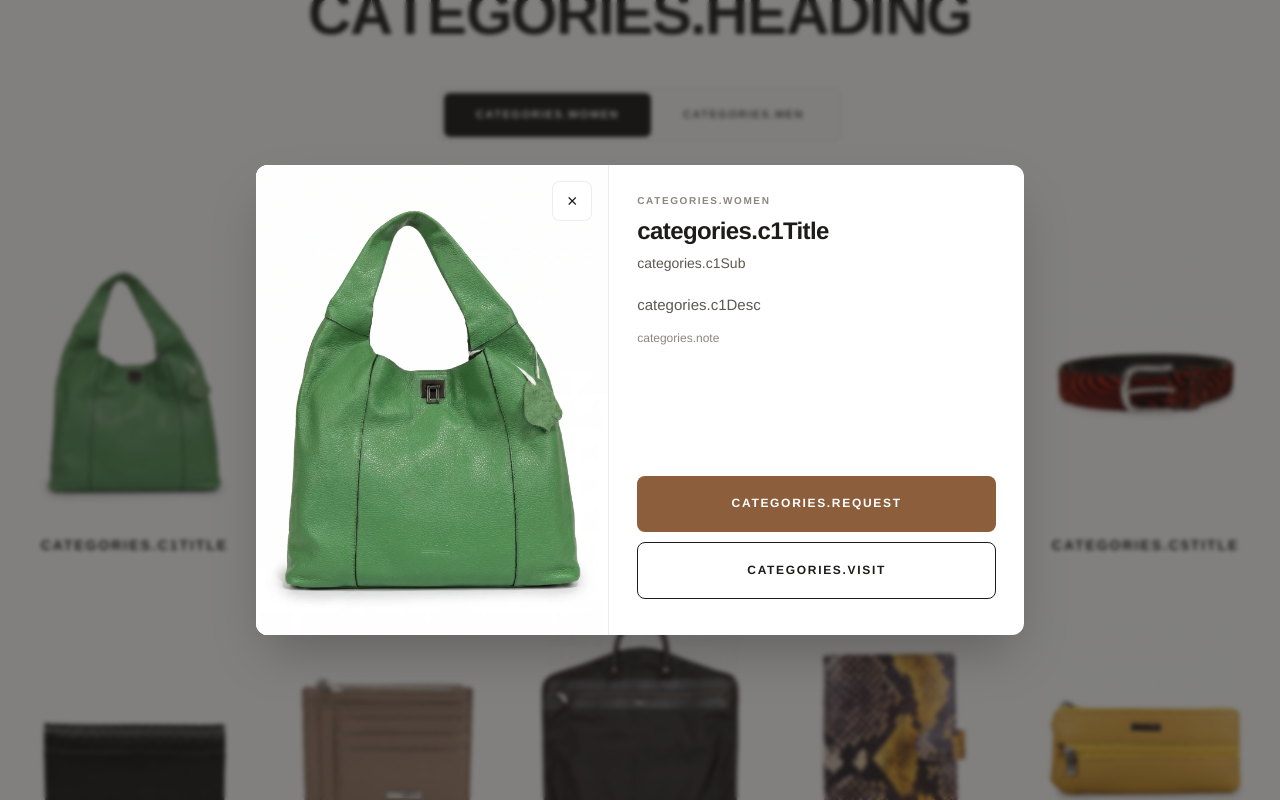
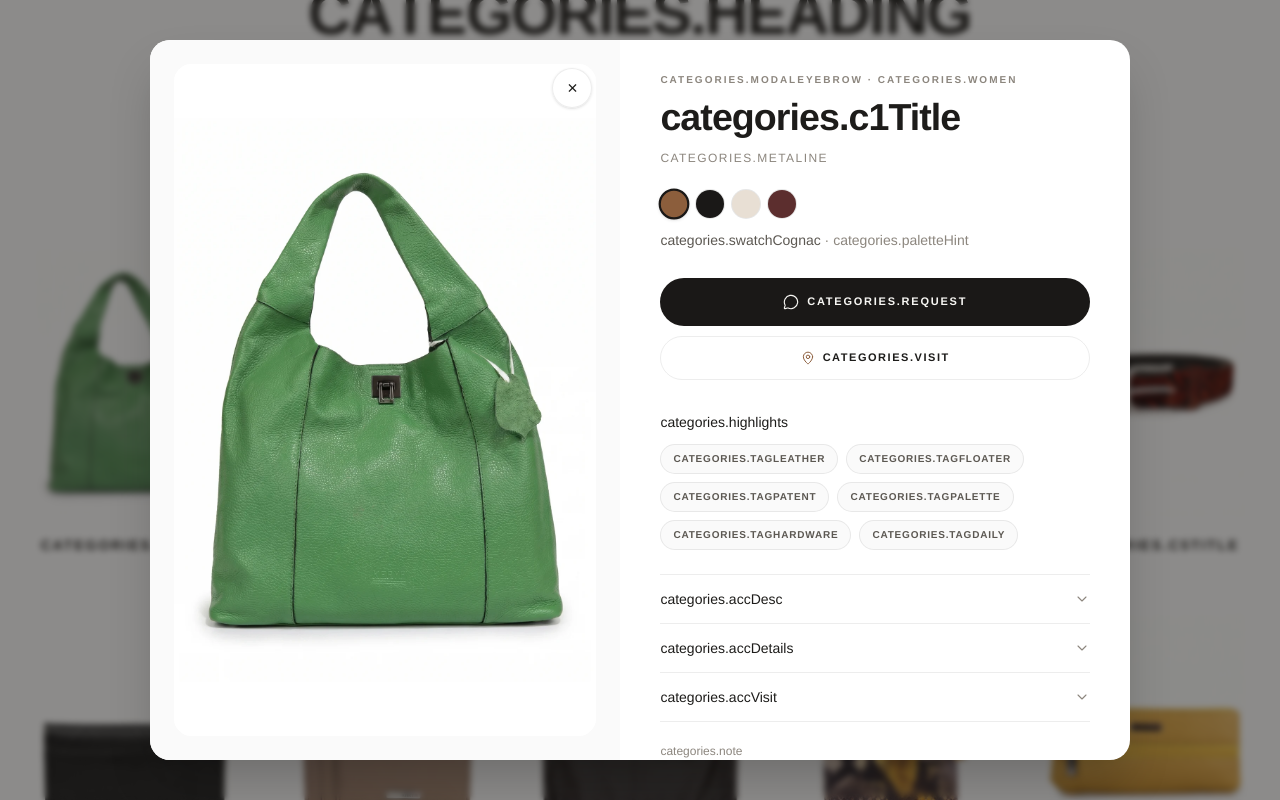
Before and after one commit to COMBINATORR/karya-boutique, a React (Vite) app: page / in a window 1280 px wide. Both pictures are taken after a click on the button "CATEGORIES.C1TITLE". Shown: the part 1801-2601 px from the top of the page. Built offline with nearby package versions, Linux system fonts and the light colour scheme; the HTML template or start-up script is replaced by a standard one; a web font is replaced by a local one.

Commit message:
Redesign category modal as product-style panel for KARYA

```diff
--- a/src/components/Collections.jsx
+++ b/src/components/Collections.jsx
@@ -9,8 +9,75 @@ import {
   useDragControls,
   animate,
 } from 'framer-motion'
+import { ChevronDown, MessageCircle, MapPin } from 'lucide-react'
 import { whatsappRequestUrl, MAPS_DIR_URL } from '@/constants/contact'
 import BlurText from '@/components/BlurText'
+
+/** Boutique leather palette chips (visual only — full range in store) */
+const PALETTE = [
+  { id: 'cognac', hex: '#8C5E3C', labelKey: 'categories.swatchCognac' },
+  { id: 'black', hex: '#1A1817', labelKey: 'categories.swatchBlack' },
+  { id: 'cream', hex: '#E8DFD4', labelKey: 'categories.swatchCream' },
+  { id: 'burgundy', hex: '#5C2E2E', labelKey: 'categories.swatchBurgundy' },
+]
+
+const HIGHLIGHT_KEYS = [
+  'categories.tagLeather',
+  'categories.tagFloater',
+  'categories.tagPatent',
+  'categories.tagPalette',
+  'categories.tagHardware',
+  'categories.tagDaily',
+]
+
+function ModalAccordion({ items }) {
+  const [open, setOpen] = useState(null)
+
+  return (
+    <div className="mt-6 border-t border-[var(--border-color)]">
+      {items.map((item) => {
+        const isOpen = open === item.id
+        return (
+          <div key={item.id} className="border-b border-[var(--border-color)]">
+            <button
+              type="button"
+              onClick={() => setOpen(isOpen ? null : item.id)}
+              className="flex w-full items-center justify-between gap-3 py-3.5 text-left"
+              aria-expanded={isOpen}
+            >
+              <span className="text-sm font-medium text-[var(--text-primary)]">
+                {item.title}
+              </span>
+              <ChevronDown
+                className={[
+                  'h-4 w-4 shrink-0 text-[var(--text-muted)] transition-transform duration-250',
+                  isOpen ? 'rotate-180' : '',
+                ].join(' ')}
+                strokeWidth={1.6}
+              />
+            </button>
+            <AnimatePresence initial={false}>
+              {isOpen ? (
+                <motion.div
+                  key="body"
+                  initial={{ height: 0, opacity: 0 }}
+                  animate={{ height: 'auto', opacity: 1 }}
+                  exit={{ height: 0, opacity: 0 }}
+                  transition={{ duration: 0.28, ease: [0.22, 1, 0.36, 1] }}
+                  className="overflow-hidden"
+                >
+                  <p className="pb-4 text-sm leading-relaxed text-[var(--text-secondary)]">
+                    {item.body}
+                  </p>
+                </motion.div>
+              ) : null}
+            </AnimatePresence>
+          </div>
+        )
+      })}
+    </div>
+  )
+}
 
 /**
  * Photos:
@@ -133,12 +200,33 @@ function CategoryModal({ line, id, index, onClose }) {
   const y = useMotionValue(0)
   const sheetOpacity = useTransform(y, [0, 260], [1, 0.55])
   const [isMobile, setIsMobile] = useState(true)
+  const [activeSwatch, setActiveSwatch] = useState(PALETTE[0].id)
 
   const lineLabel = line === 'women' ? t('categories.women') : t('categories.men')
   const title = t(`categories.${id}Title`)
   const sub = t(`categories.${id}Sub`)
   const desc = t(`categories.${id}Desc`)
+  const count = t(`categories.${id}Count`)
   const waUrl = whatsappRequestUrl(`${lineLabel}: ${title}`)
+  const activePalette = PALETTE.find((p) => p.id === activeSwatch) || PALETTE[0]
+
+  const accordionItems = [
+    {
+      id: 'desc',
+      title: t('categories.accDesc'),
+      body: desc,
+    },
+    {
+      id: 'details',
+      title: t('categories.accDetails'),
+      body: `${sub}. ${count}. ${t('categories.accDetailsBody')}`,
+    },
+    {
+      id: 'visit',
+      title: t('categories.accVisit'),
+      body: t('categories.accVisitBody'),
+    },
+  ]
 
   useEffect(() => {
     const mq = window.matchMedia('(max-width: 639px)')
@@ -190,7 +278,6 @@ function CategoryModal({ line, id, index, onClose }) {
       if (allowInsideModal(e.target) && e.target.closest('[data-modal-scroll]')) return
       e.preventDefault()
     }
-    // If anything tries to scroll the page (focus, browser quirks) — snap back
     const onScroll = () => {
       if (window.scrollY !== scrollY) {
         window.scrollTo(0, scrollY)
@@ -202,7 +289,6 @@ function CategoryModal({ line, id, index, onClose }) {
     window.addEventListener('wheel', onWheel, { passive: false })
     document.addEventListener('touchmove', onTouchMove, { passive: false })
 
-    // Focus after lock; never scroll the page
     requestAnimationFrame(() => {
       closeRef.current?.focus({ preventScroll: true })
       window.scrollTo(0, scrollY)
@@ -224,7 +310,6 @@ function CategoryModal({ line, id, index, onClose }) {
   }, [onClose])
 
   const closeWithSwipe = () => {
-    // Slide out then close
     animate(y, typeof window !== 'undefined' ? window.innerHeight : 600, {
       type: 'tween',
       duration: 0.22,
@@ -241,7 +326,6 @@ function CategoryModal({ line, id, index, onClose }) {
     }
   }
 
-  /** Start sheet drag: handle always; content only when scrolled to top */
   const startDragIfAllowed = (e) => {
     if (!isMobile) return
     const scroller = scrollRef.current
@@ -254,16 +338,15 @@ function CategoryModal({ line, id, index, onClose }) {
   const sheet = (
     <motion.div
       data-modal-root
-      className="fixed inset-0 z-[100] flex items-stretch justify-center overscroll-none p-0 sm:items-center sm:p-6"
+      className="fixed inset-0 z-[100] flex items-stretch justify-center overscroll-none p-0 sm:items-center sm:p-5 lg:p-8"
       initial={{ opacity: 0 }}
       animate={{ opacity: 1 }}
       exit={{ opacity: 0 }}
       transition={{ duration: 0.2 }}
     >
-      {/* Backdrop — desktop only; mobile is full-screen sheet */}
       <button
         type="button"
-        className="absolute inset-0 hidden touch-none bg-[#1A1817]/55 backdrop-blur-[2px] sm:block"
+        className="absolute inset-0 hidden touch-none bg-[#1A1817]/50 backdrop-blur-[3px] sm:block"
         aria-label={t('categories.close')}
         onClick={onClose}
       />
@@ -274,16 +357,15 @@ function CategoryModal({ line, id, index, onClose }) {
         aria-labelledby={titleId}
         className={[
           'relative z-10 flex w-full flex-col bg-white overscroll-contain touch-pan-y',
-          // Mobile: full viewport, one continuous scroll
           'h-[100dvh] max-h-[100dvh] rounded-none',
-          // Desktop: floating panel, photo | text
-          'sm:h-auto sm:max-h-[min(92dvh,920px)] sm:max-w-3xl sm:flex-row sm:overflow-hidden sm:rounded-[12px] sm:shadow-2xl sm:touch-auto',
+          'sm:h-auto sm:max-h-[min(90dvh,860px)] sm:max-w-[920px] sm:flex-row sm:overflow-hidden sm:rounded-[20px] sm:shadow-2xl sm:touch-auto',
+          'lg:max-w-[980px]',
         ].join(' ')}
         style={isMobile ? { y, opacity: sheetOpacity } : undefined}
-        initial={isMobile ? { opacity: 1, y: 40 } : { opacity: 0, y: 24 }}
-        animate={isMobile ? { opacity: 1, y: 0 } : { opacity: 1, y: 0 }}
-        exit={isMobile ? { opacity: 1, y: 80 } : { opacity: 0, y: 16 }}
-        transition={{ duration: 0.28, ease: [0.22, 1, 0.36, 1] }}
+        initial={isMobile ? { opacity: 1, y: 40 } : { opacity: 0, y: 20, scale: 0.98 }}
+        animate={isMobile ? { opacity: 1, y: 0 } : { opacity: 1, y: 0, scale: 1 }}
+        exit={isMobile ? { opacity: 1, y: 80 } : { opacity: 0, y: 12, scale: 0.98 }}
+        transition={{ duration: 0.3, ease: [0.22, 1, 0.36, 1] }}
         onClick={(e) => e.stopPropagation()}
         drag={isMobile ? 'y' : false}
         dragControls={dragControls}
@@ -293,7 +375,7 @@ function CategoryModal({ line, id, index, onClose }) {
         dragMomentum={false}
         onDragEnd={onDragEnd}
       >
-        {/* Drag handle — mobile only */}
+        {/* Drag handle — mobile */}
         <div
           data-drag-handle
           className="flex shrink-0 cursor-grab items-center justify-center pb-1 pt-[max(0.5rem,env(safe-area-inset-top))] active:cursor-grabbing sm:hidden"
@@ -306,10 +388,6 @@ function CategoryModal({ line, id, index, onClose }) {
           <span className="h-1 w-10 rounded-full bg-[var(--border-color)]" />
         </div>
 
-        {/*
-          Mobile: single scroll column (photo → text → CTAs).
-          Desktop: row; text column scrolls if needed.
-        */}
         <div
           ref={scrollRef}
           data-modal-scroll
@@ -319,18 +397,17 @@ function CategoryModal({ line, id, index, onClose }) {
           ].join(' ')}
           onPointerDown={startDragIfAllowed}
         >
-          {/* Photo */}
-          <div className="relative w-full shrink-0 bg-white sm:w-[46%] sm:self-stretch sm:border-r sm:border-[var(--border-color)] sm:overflow-y-auto">
-            {/* Close — floats over photo on mobile */}
+          {/* —— Photo (left) —— */}
+          <div className="relative w-full shrink-0 bg-[#FAFAFA] sm:w-[48%] sm:self-stretch sm:p-5 lg:p-6">
             <button
               ref={closeRef}
               type="button"
               onClick={onClose}
               className={[
-                // Match pill-nav hamburger: square, 8px corners
-                'absolute right-3 top-3 z-20 flex h-10 w-10 items-center justify-center rounded-[8px]',
-                'border border-[var(--border-color)] bg-white/90 text-[var(--text-primary)] backdrop-blur-sm',
-                'transition-colors active:bg-white sm:right-4 sm:top-4',
+                'absolute right-3 top-3 z-20 flex h-10 w-10 items-center justify-center rounded-full',
+                'border border-[var(--border-color)] bg-white/95 text-[var(--text-primary)] shadow-sm backdrop-blur-sm',
+                'transition-colors hover:bg-white active:bg-[#F5F5F5]',
+                'sm:right-7 sm:top-7',
               ].join(' ')}
               aria-label={t('categories.close')}
             >
@@ -338,63 +415,119 @@ function CategoryModal({ line, id, index, onClose }) {
                 ×
               </span>
             </button>
-            <CategoryPhoto line={line} id={id} index={index} alt={title} />
+            <div className="relative overflow-hidden rounded-[16px] bg-white sm:h-full sm:min-h-[420px] sm:rounded-[18px]">
+              <CategoryPhoto
+                line={line}
+                id={id}
+                index={index}
+                alt={title}
+                className="sm:absolute sm:inset-0 sm:aspect-auto sm:h-full"
+              />
+            </div>
           </div>
 
-          {/* Text + actions */}
+          {/* —— Content (right) —— */}
           <div
             className={[
               'flex flex-1 flex-col px-5 pb-[max(1.25rem,env(safe-area-inset-bottom))] pt-5',
-              'sm:min-h-0 sm:overflow-y-auto sm:overscroll-contain sm:p-7',
+              'sm:min-h-0 sm:overflow-y-auto sm:overscroll-contain sm:px-8 sm:py-7 lg:px-10 lg:py-8',
             ].join(' ')}
           >
-            <div>
-              <p className="text-[10px] font-display font-bold uppercase tracking-[0.16em] text-[var(--text-muted)]">
-                {lineLabel}
+            <p className="text-[10px] font-display font-bold uppercase tracking-[0.2em] text-[var(--text-muted)]">
+              {t('categories.modalEyebrow')} · {lineLabel}
             </p>
+
             <h3
               id={titleId}
-                className="mt-1.5 font-display text-2xl font-bold tracking-tight text-[var(--text-primary)] sm:text-2xl"
+              className="mt-2 font-display text-[1.85rem] font-bold leading-[1.12] tracking-tight text-[var(--text-primary)] sm:text-[2.15rem] lg:text-[2.35rem]"
             >
               {title}
             </h3>
-              {sub ? (
-                <p className="mt-1.5 text-sm text-[var(--text-secondary)]">{sub}</p>
-              ) : null}
+
+            <p className="mt-3 text-[11px] font-medium uppercase tracking-[0.12em] text-[var(--text-muted)] sm:text-xs">
+              {t('categories.metaLine')}
+            </p>
+
+            {/* Palette chips — like color swatches in reference */}
+            <div className="mt-6 flex flex-wrap items-center gap-3">
+              <div className="flex items-center gap-2" role="list" aria-label={t('categories.paletteLabel')}>
+                {PALETTE.map((sw) => {
+                  const on = activeSwatch === sw.id
+                  return (
+                    <button
+                      key={sw.id}
+                      type="button"
+                      role="listitem"
+                      onClick={() => setActiveSwatch(sw.id)}
+                      className={[
+                        'h-7 w-7 rounded-full border-2 transition-all',
+                        on
+                          ? 'border-[#1A1817] scale-110 shadow-sm'
+                          : 'border-transparent ring-1 ring-black/10 hover:scale-105',
+                      ].join(' ')}
+                      style={{ backgroundColor: sw.hex }}
+                      aria-label={t(sw.labelKey)}
+                      aria-pressed={on}
+                    />
+                  )
+                })}
+              </div>
+              <span className="text-sm text-[var(--text-secondary)]">
+                {t(activePalette.labelKey)}
+                <span className="text-[var(--text-muted)]"> · {t('categories.paletteHint')}</span>
+              </span>
             </div>
 
-            <p className="mt-4 text-[15px] leading-relaxed text-[var(--text-secondary)] sm:mt-5 sm:text-[15px]">
-              {desc}
-            </p>
-
-            <p className="mt-3 text-xs text-[var(--text-muted)]">{t('categories.note')}</p>
-
-            <div className="mt-8 flex flex-col gap-2.5 pb-2 sm:mt-auto sm:pt-8">
+            {/* Primary CTA — black pill like reference */}
             <a
               href={waUrl}
               target="_blank"
               rel="noopener noreferrer"
-                className="btn-primary w-full"
+              className="mt-7 inline-flex min-h-12 w-full items-center justify-center gap-2 rounded-full bg-[#1A1817] px-6 text-[11px] font-display font-bold uppercase tracking-[0.16em] text-[#F8F7F4] transition-colors hover:bg-[#8C5E3C] active:scale-[0.99]"
             >
+              <MessageCircle className="h-4 w-4" strokeWidth={1.7} />
               {t('categories.request')}
             </a>
+
             <a
               href={MAPS_DIR_URL}
               target="_blank"
               rel="noopener noreferrer"
-                className="btn-outline w-full"
               onClick={onClose}
+              className="mt-2.5 inline-flex min-h-11 w-full items-center justify-center gap-2 rounded-full border border-[var(--border-color)] px-6 text-[11px] font-display font-bold uppercase tracking-[0.14em] text-[var(--text-primary)] transition-colors hover:border-[#1A1817]/25 hover:bg-[#FAFAFA]"
             >
+              <MapPin className="h-3.5 w-3.5 text-[#8C5E3C]" strokeWidth={1.7} />
               {t('categories.visit')}
             </a>
+
+            {/* Highlights */}
+            <div className="mt-8">
+              <p className="text-sm font-medium text-[var(--text-primary)]">
+                {t('categories.highlights')}
+              </p>
+              <div className="mt-3 flex flex-wrap gap-2">
+                {HIGHLIGHT_KEYS.map((key) => (
+                  <span
+                    key={key}
+                    className="rounded-full border border-[var(--border-color)] bg-[#FAFAFA] px-3 py-1.5 text-[10px] font-semibold uppercase tracking-[0.08em] text-[var(--text-secondary)]"
+                  >
+                    {t(key)}
+                  </span>
+                ))}
               </div>
+            </div>
+
+            <ModalAccordion items={accordionItems} />
+
+            <p className="mt-5 text-xs leading-relaxed text-[var(--text-muted)]">
+              {t('categories.note')}
+            </p>
           </div>
         </div>
       </motion.div>
     </motion.div>
   )
 
-  // Portal to body so layout/sticky ancestors cannot affect the page under the sheet
   if (typeof document === 'undefined') return null
   return createPortal(sheet, document.body)
 }
--- a/src/locales/kk.json
+++ b/src/locales/kk.json
@@ -64,6 +64,26 @@
   "categories.visit": "Бутикке келу",
   "categories.specsTitle": "Осы желіде",
   "categories.note": "Барлық қойма онлайн емес — іздегеніңізді жазыңыз, келуге дайындаймыз.",
+  "categories.modalEyebrow": "Бутикте",
+  "categories.metaLine": "Табиғи былғары · Floater / лак · ~14 реңк",
+  "categories.paletteLabel": "Реңктер",
+  "categories.paletteHint": "толық қатар залда",
+  "categories.swatchCognac": "Коньяк",
+  "categories.swatchBlack": "Қара",
+  "categories.swatchCream": "Крем",
+  "categories.swatchBurgundy": "Бордо",
+  "categories.highlights": "Ерекшеліктер",
+  "categories.tagLeather": "100% былғары",
+  "categories.tagFloater": "Floater",
+  "categories.tagPatent": "Лак",
+  "categories.tagPalette": "~14 реңк",
+  "categories.tagHardware": "Фурнитура",
+  "categories.tagDaily": "Күнделікті",
+  "categories.accDesc": "Сипаттама",
+  "categories.accDetails": "Детальдар",
+  "categories.accDetailsBody": "Фактура, тиснение және фурнитура модель бойынша өзгереді — «Насиха» СОО-да тірідей салыстырған ыңғайлы.",
+  "categories.accVisit": "Қалай көру",
+  "categories.accVisitBody": "WhatsApp-қа жазыңыз — келуге модельдерді дайындаймыз. Немесе KARYA бутигіне келіңіз, «Насиха» СОО, Атырау: түс пен фактураны қолмен таңдаңыз.",
 
   "categories.c1Title": "Сөмкелер",
   "categories.c1Sub": "Күнделікті және ерекше сәттерге",
--- a/src/locales/ru.json
+++ b/src/locales/ru.json
@@ -64,6 +64,26 @@
   "categories.visit": "Приехать в бутик",
   "categories.specsTitle": "В этой линейке",
   "categories.note": "Не весь склад онлайн — напишите, что ищете, подготовим к визиту.",
+  "categories.modalEyebrow": "В бутике",
+  "categories.metaLine": "Натуральная кожа · Floater / лак · ~14 оттенков",
+  "categories.paletteLabel": "Оттенки",
+  "categories.paletteHint": "полный ряд в зале",
+  "categories.swatchCognac": "Коньяк",
+  "categories.swatchBlack": "Чёрный",
+  "categories.swatchCream": "Крем",
+  "categories.swatchBurgundy": "Бордо",
+  "categories.highlights": "Особенности",
+  "categories.tagLeather": "100% кожа",
+  "categories.tagFloater": "Floater",
+  "categories.tagPatent": "Лаковая",
+  "categories.tagPalette": "~14 оттенков",
+  "categories.tagHardware": "Фурнитура",
+  "categories.tagDaily": "На каждый день",
+  "categories.accDesc": "Описание",
+  "categories.accDetails": "Детали",
+  "categories.accDetailsBody": "Фактуры, тиснения и фурнитура отличаются по моделям — удобнее сравнить вживую в ТРЦ «Насиха».",
+  "categories.accVisit": "Как посмотреть",
+  "categories.accVisitBody": "Напишите в WhatsApp — подготовим модели к визиту. Или приезжайте в бутик KARYA, ТРЦ «Насиха», Атырау: выберите цвет и фактуру руками.",
 
   "categories.c1Title": "Сумки",
   "categories.c1Sub": "На каждый день и повод",
```
Lines whose indentation alone changed are shown as unchanged.
